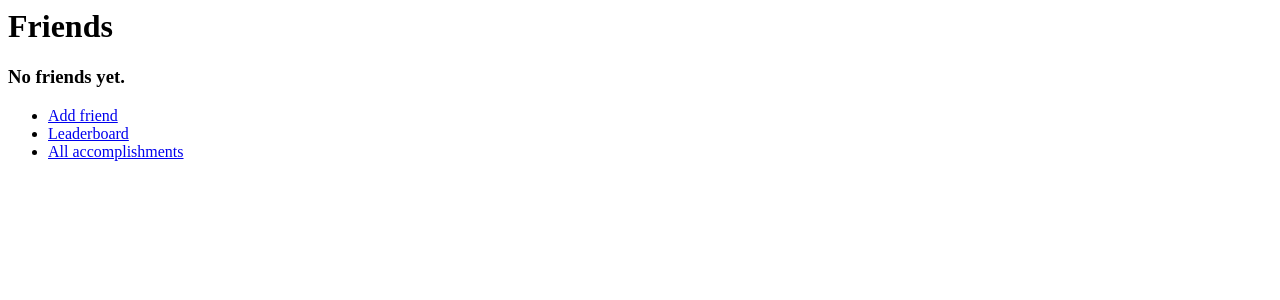
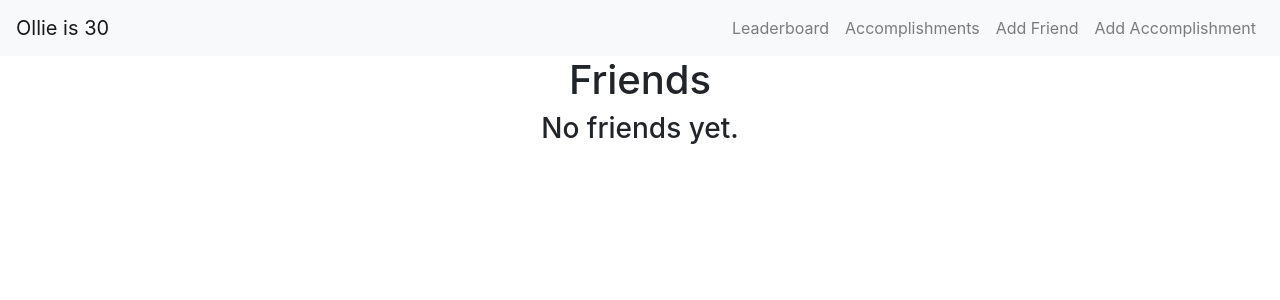
Before and after one commit to ollie-codeaid/birthday, a Django app: page / in a window 1280 px wide. Shown: the top 300 px of the page. Run offline with Django 3.2, Linux system fonts and the light colour scheme; data that the repository does not hold is empty; some libraries are stand-ins or nearby versions.

Commit message:
Improve navigation

```diff
--- a/birthday/friends/templates/friends/accomplishment_confirm_delete.html
+++ b/birthday/friends/templates/friends/accomplishment_confirm_delete.html
@@ -1,6 +1,8 @@
+{% extends "friends/scaffold.html" %}
+{% block content %}
 <form method="post">
     {% csrf_token %}
     {{ form }}
     <input type="submit" value="Confirm delete?" />
 </form>
-<a href="/">Back home</a>
+{% endblock %}
--- a/birthday/friends/templates/friends/accomplishment_form.html
+++ b/birthday/friends/templates/friends/accomplishment_form.html
@@ -1,3 +1,5 @@
+{% extends "friends/scaffold.html" %}
+{% block content %}
 <form enctype="multipart/form-data" method="post">
     {% csrf_token %}
     <ul>
@@ -11,5 +13,5 @@
     {% if accomplishment %}
     <li><a href="/accomplishment/{{ accomplishment.pk }}/delete/">Delete</a></li>
     {% endif %}
-    <li><a href="/accomplishments/">All accomplishments</a></li>
 </ul>
+{% endblock %}
--- a/birthday/friends/templates/friends/accomplishment_list.html
+++ b/birthday/friends/templates/friends/accomplishment_list.html
@@ -1,3 +1,5 @@
+{% extends "friends/scaffold.html" %}
+{% block content %}
 <h1>Accomplishments</h1>
 <ul>
     {% for accomplishment in object_list %}
@@ -5,6 +7,5 @@
     {% empty %}
     <li>No accomplishments yet.</li>
     {% endfor %}
-    <li><a href="/accomplishment/add">Add accomplishment</a></li>
-    <li><a href="/">All friends</a></li>
 </ul>
+{% endblock %}
--- a/birthday/friends/templates/friends/friend_confirm_delete.html
+++ b/birthday/friends/templates/friends/friend_confirm_delete.html
@@ -1,6 +1,8 @@
+{% extends "friends/scaffold.html" %}
+{% block content %}
 <form method="post">
     {% csrf_token %}
     {{ form }}
     <input type="submit" value="Confirm delete?" />
 </form>
-<a href="/">Back home</a>
+{% endblock %}
--- a/birthday/friends/templates/friends/friend_form.html
+++ b/birthday/friends/templates/friends/friend_form.html
@@ -1,3 +1,5 @@
+{% extends "friends/scaffold.html" %}
+{% block content %}
 <form enctype="multipart/form-data" method="post">
     {% csrf_token %}
     <ul>
@@ -11,5 +13,5 @@
     {% if friend %}
     <li><a href="/friend/{{ friend.pk }}/delete/">Delete</a></li>
     {% endif %}
-    <li><a href="/">All friends</a></li>
 </ul>
+{% endblock %}
--- a/birthday/friends/templates/friends/friend_leaderboard.html
+++ b/birthday/friends/templates/friends/friend_leaderboard.html
@@ -1,3 +1,5 @@
+{% extends "friends/scaffold.html" %}
+{% block content %}
 {% load friend_extras %}
 <h1>Leaderboard</h1>
 <table>
@@ -19,4 +21,4 @@
     </tr>
     {% endfor %}
 </table>
-<a href="/">Photos view</a>
+{% endblock %}
--- a/birthday/friends/templates/friends/friend_list.html
+++ b/birthday/friends/templates/friends/friend_list.html
@@ -1,16 +1,19 @@
+{% extends "friends/scaffold.html" %}
 {% load friend_extras %}
+{% block content %}
+<div class="row justify-content-center">
     <h1>Friends</h1>
+</div>
 {% sort_for_collage object_list as collage_friends %}
 {% for friend_row in collage_friends %}
+<div class="row justify-content-center">
     {% for friend in friend_row %}
     <a href="/friend/{{friend.pk}}/"><img src="{{ friend.mug_shot.url }}" alt="{{ friend.name }}" width=200/></a>
     {% endfor %}
-</br>
+</div>
 {% empty %}
+<div class="row justify-content-center">
     <h3>No friends yet.</h3>
+</div>
 {% endfor %}
-<ul>
-    <li><a href="/friend/add">Add friend</a></li>
-    <li><a href="/leaderboard">Leaderboard</a></li>
-    <li><a href="/accomplishments/">All accomplishments</a></li>
-</ul>
+{% endblock %}
--- /dev/null
+++ b/birthday/friends/templates/friends/scaffold.html
@@ -0,0 +1,35 @@
+<html>
+    <head>
+	<title>Ollie is 30</title>
+	<link rel="stylesheet" href="https://stackpath.bootstrapcdn.com/bootstrap/4.1.3/css/bootstrap.min.css" integrity="sha384-MCw98/SFnGE8fJT3GXwEOngsV7Zt27NXFoaoApmYm81iuXoPkFOJwJ8ERdknLPMO" crossorigin="anonymous">
+    </head>
+    <body>
+	<nav class="navbar navbar-expand-lg navbar-light bg-light">
+	    <div class="collapse navbar-collapse">
+		<ul class="navbar-nav mr-auto navbar-left">
+		    <li class="nav-item">
+	    		<a class="navbar-brand" href="/">Ollie is 30</a>
+		    </li>
+		</ul>
+		<ul class="navbar-nav navbar-right">
+		    <li class="nav-item">
+			<a class="nav-link" href="/leaderboard">Leaderboard</a>
+		    </li>
+		    <li class="nav-item">
+			<a class="nav-link" href="/accomplishments/">Accomplishments</a>
+		    </li>
+		    <li class="nav-item">
+			<a class="nav-link" href="/friend/add/">Add Friend</a>
+		    </li>
+		    <li class="nav-item">
+			<a class="nav-link" href="/accomplishment/add/">Add Accomplishment</a>
+		    </li>
+		</ul>
+	    </div>
+	</nav>
+	<div class="container">
+	    {% block content %}
+	    {% endblock %}
+	</div>
+    </body>
+</html>
```
Lines whose indentation alone changed are shown as unchanged.
